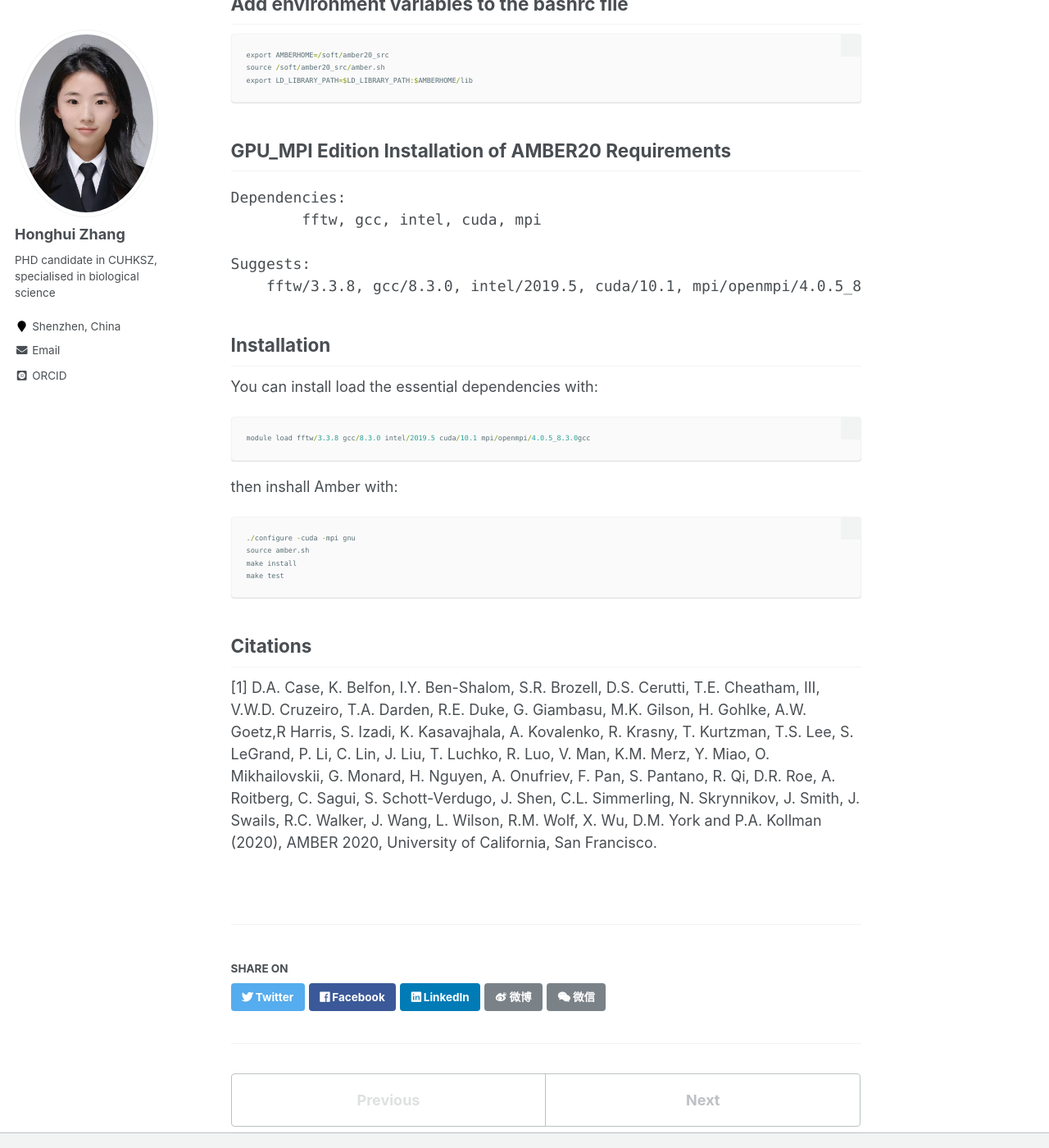
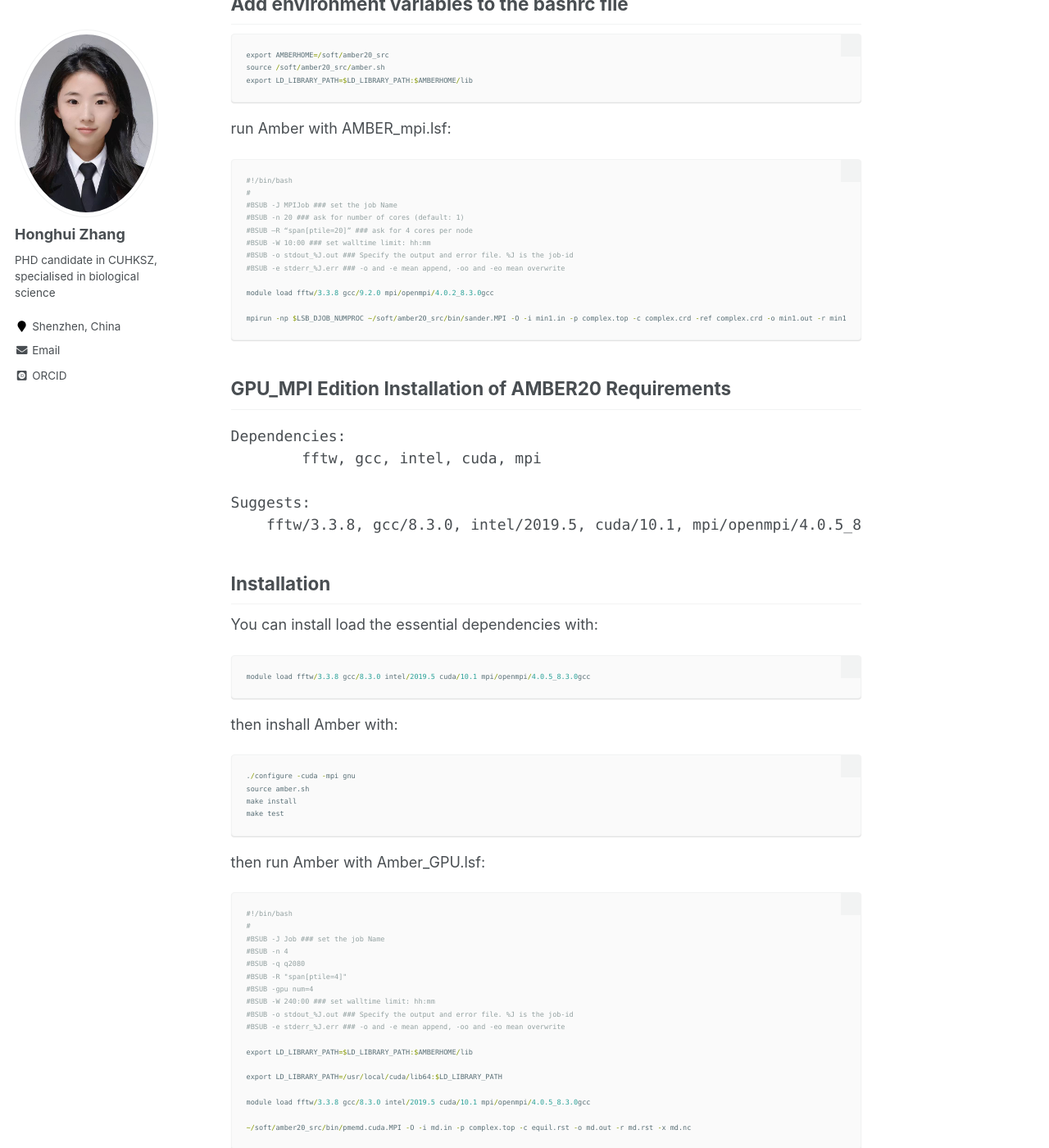
Before and after one commit to Honghui-Zhang/Honghui-Zhang.github.io, a Jekyll site: the page built from _software/AMBER.md, in a window 1280 px wide and 1400 px high, scrolled down 1510 px. Shown: the whole window at 82% size. Built offline with Jekyll 4.4.1, drawn with Linux system fonts in a browser that asks for light colours; some web fonts are replaced.

Commit message:
Initial comment

````diff
--- a/_software/AMBER.md
+++ b/_software/AMBER.md
@@ -52,6 +52,23 @@ export AMBERHOME=/soft/amber20_src
 source /soft/amber20_src/amber.sh
 export LD_LIBRARY_PATH=$LD_LIBRARY_PATH:$AMBERHOME/lib
 ```
+
+run Amber with AMBER_mpi.lsf:
+``` r
+#!/bin/bash
+#
+#BSUB -J MPIJob ### set the job Name
+#BSUB -n 20 ### ask for number of cores (default: 1)
+#BSUB –R “span[ptile=20]” ### ask for 4 cores per node
+#BSUB -W 10:00 ### set walltime limit: hh:mm
+#BSUB -o stdout_%J.out ### Specify the output and error file. %J is the job-id
+#BSUB -e stderr_%J.err ### -o and -e mean append, -oo and -eo mean overwrite
+
+module load fftw/3.3.8 gcc/9.2.0 mpi/openmpi/4.0.2_8.3.0gcc
+
+mpirun -np $LSB_DJOB_NUMPROC ~/soft/amber20_src/bin/sander.MPI -O -i min1.in -p complex.top -c complex.crd -ref complex.crd -o min1.out -r min1.rst
+```
+
 ## GPU_MPI Edition Installation of AMBER20 Requirements
 <pre>
 Dependencies:
@@ -76,5 +93,27 @@ source amber.sh
 make install
 make test
 ```
+
+then run Amber with Amber_GPU.lsf:
+``` r
+#!/bin/bash
+#
+#BSUB -J Job ### set the job Name
+#BSUB -n 4
+#BSUB -q q2080
+#BSUB -R "span[ptile=4]"
+#BSUB -gpu num=4
+#BSUB -W 240:00 ### set walltime limit: hh:mm
+#BSUB -o stdout_%J.out ### Specify the output and error file. %J is the job-id
+#BSUB -e stderr_%J.err ### -o and -e mean append, -oo and -eo mean overwrite
+
+export LD_LIBRARY_PATH=$LD_LIBRARY_PATH:$AMBERHOME/lib
+
+export LD_LIBRARY_PATH=/usr/local/cuda/lib64:$LD_LIBRARY_PATH
+
+module load fftw/3.3.8 gcc/8.3.0 intel/2019.5 cuda/10.1 mpi/openmpi/4.0.5_8.3.0gcc
+
+~/soft/amber20_src/bin/pmemd.cuda.MPI -O -i md.in -p complex.top -c equil.rst -o md.out -r md.rst -x md.nc
+```
 ## Citations
 [1] D.A. Case, K. Belfon, I.Y. Ben-Shalom, S.R. Brozell, D.S. Cerutti, T.E. Cheatham, III, V.W.D. Cruzeiro, T.A. Darden, R.E. Duke, G. Giambasu, M.K. Gilson, H. Gohlke, A.W. Goetz,R Harris, S. Izadi, K. Kasavajhala, A. Kovalenko, R. Krasny, T. Kurtzman, T.S. Lee, S. LeGrand, P. Li, C. Lin, J. Liu, T. Luchko, R. Luo, V. Man, K.M. Merz, Y. Miao, O. Mikhailovskii, G. Monard, H. Nguyen, A. Onufriev, F. Pan, S. Pantano, R. Qi, D.R. Roe, A. Roitberg, C. Sagui, S. Schott-Verdugo, J. Shen, C.L. Simmerling, N. Skrynnikov, J. Smith, J. Swails, R.C. Walker, J. Wang, L. Wilson, R.M. Wolf, X. Wu, D.M. York and P.A. Kollman (2020), AMBER 2020, University of California, San Francisco.
````
